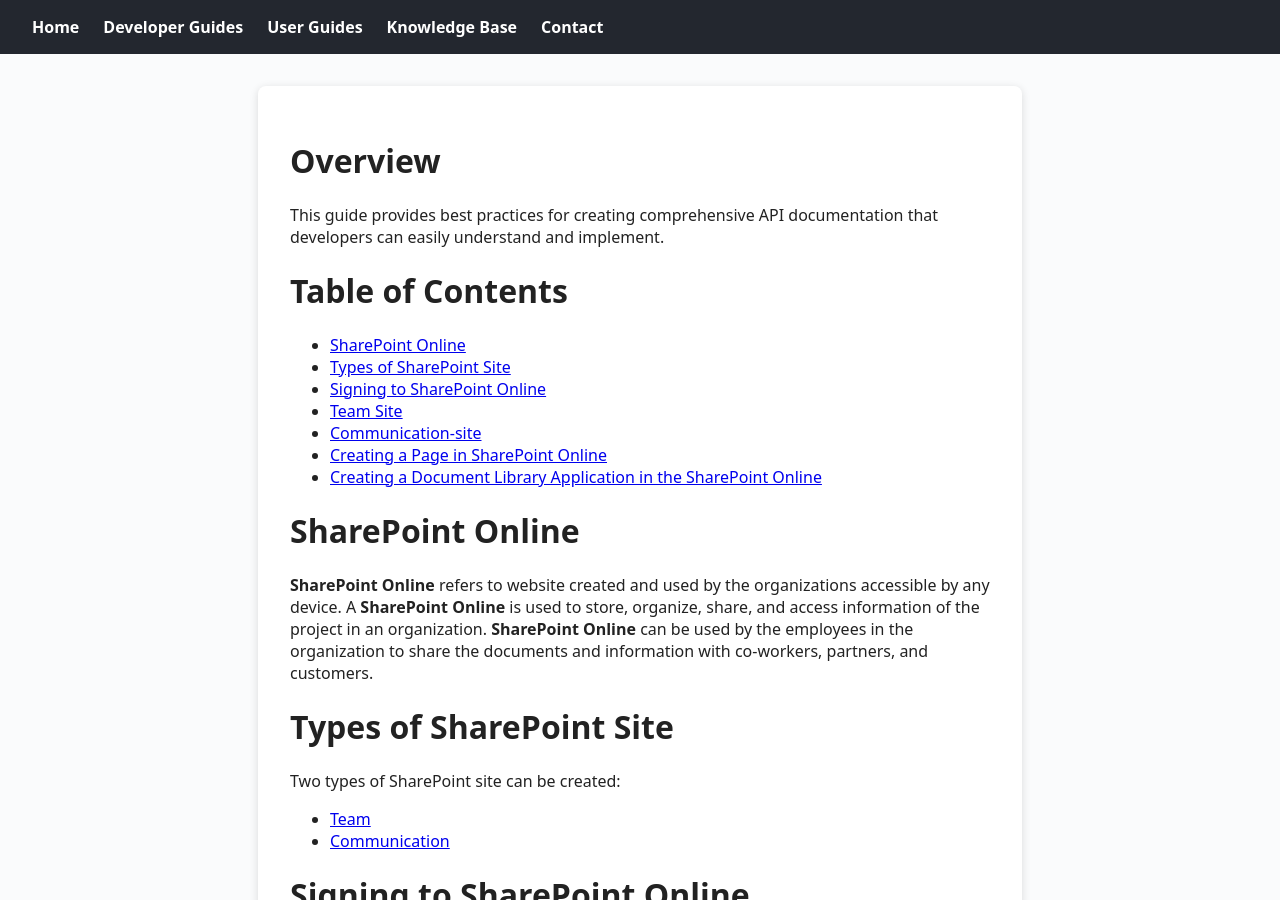
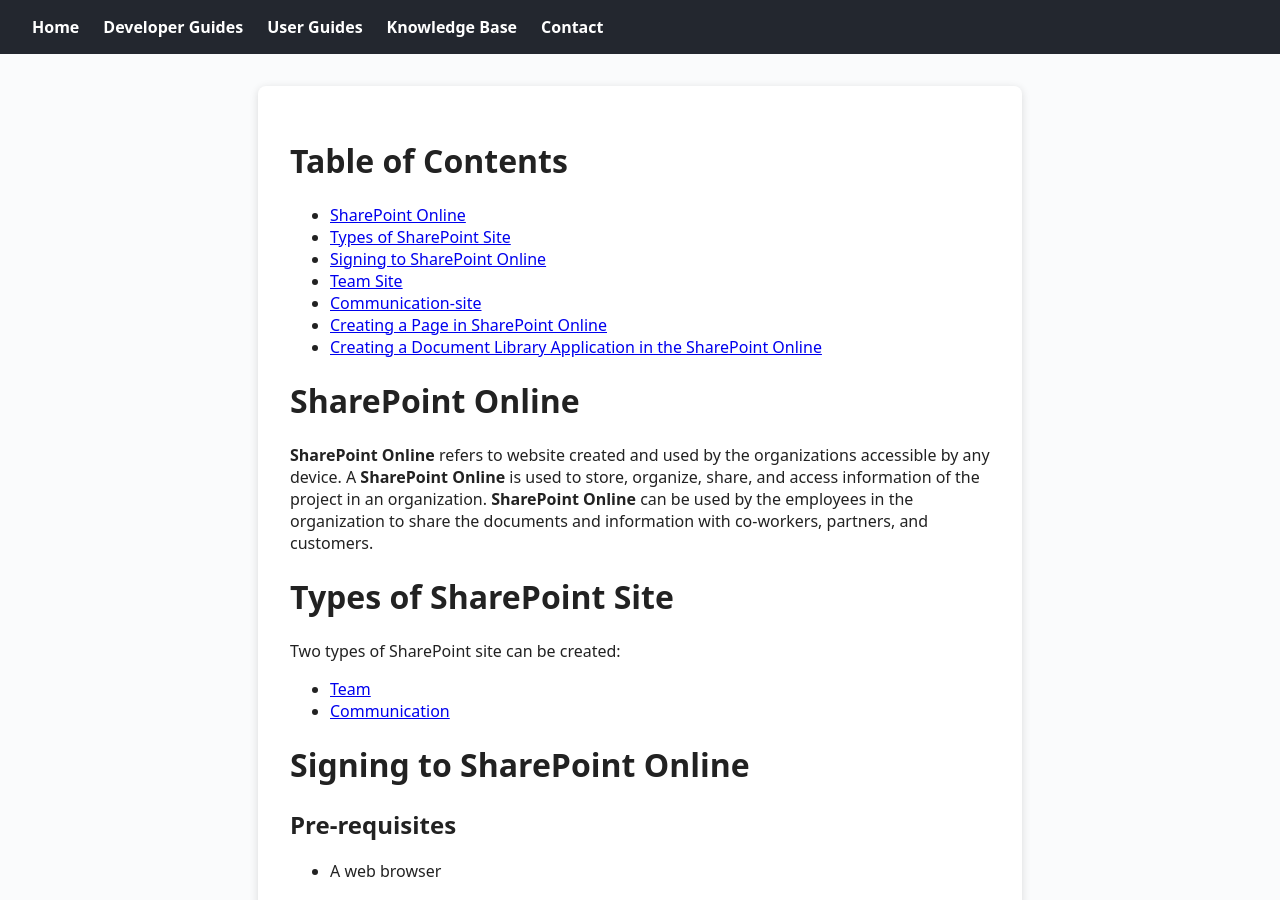
Before and after one commit to ashfaqfarook/Test, a Jekyll site: the page built from user-guides/using_sharepoint_online.md, in a window 1280 px wide and 900 px high. Built offline with Jekyll 4.4.1, drawn with Linux system fonts in a browser that asks for light colours.

Commit message:
Update using_sharepoint_online.md

```diff
--- a/user-guides/using_sharepoint_online.md
+++ b/user-guides/using_sharepoint_online.md
@@ -2,8 +2,6 @@
 layout: default
 title: Configuring and using SharePoint
 ---
-# Overview
-This guide provides best practices for creating comprehensive API documentation that developers can easily understand and implement.
 
 # Table of Contents
 - [SharePoint Online](#sharepoint-online)
```
